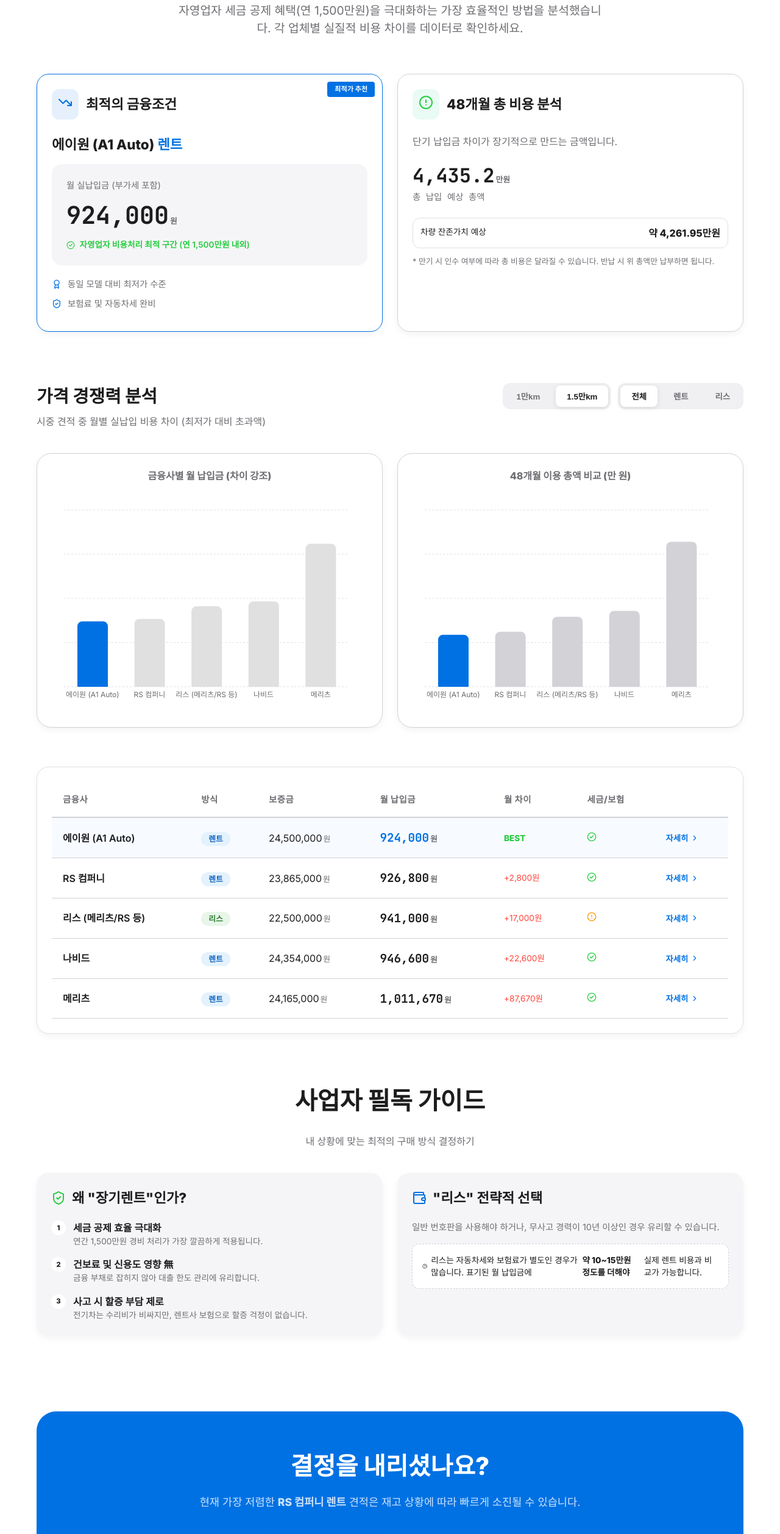
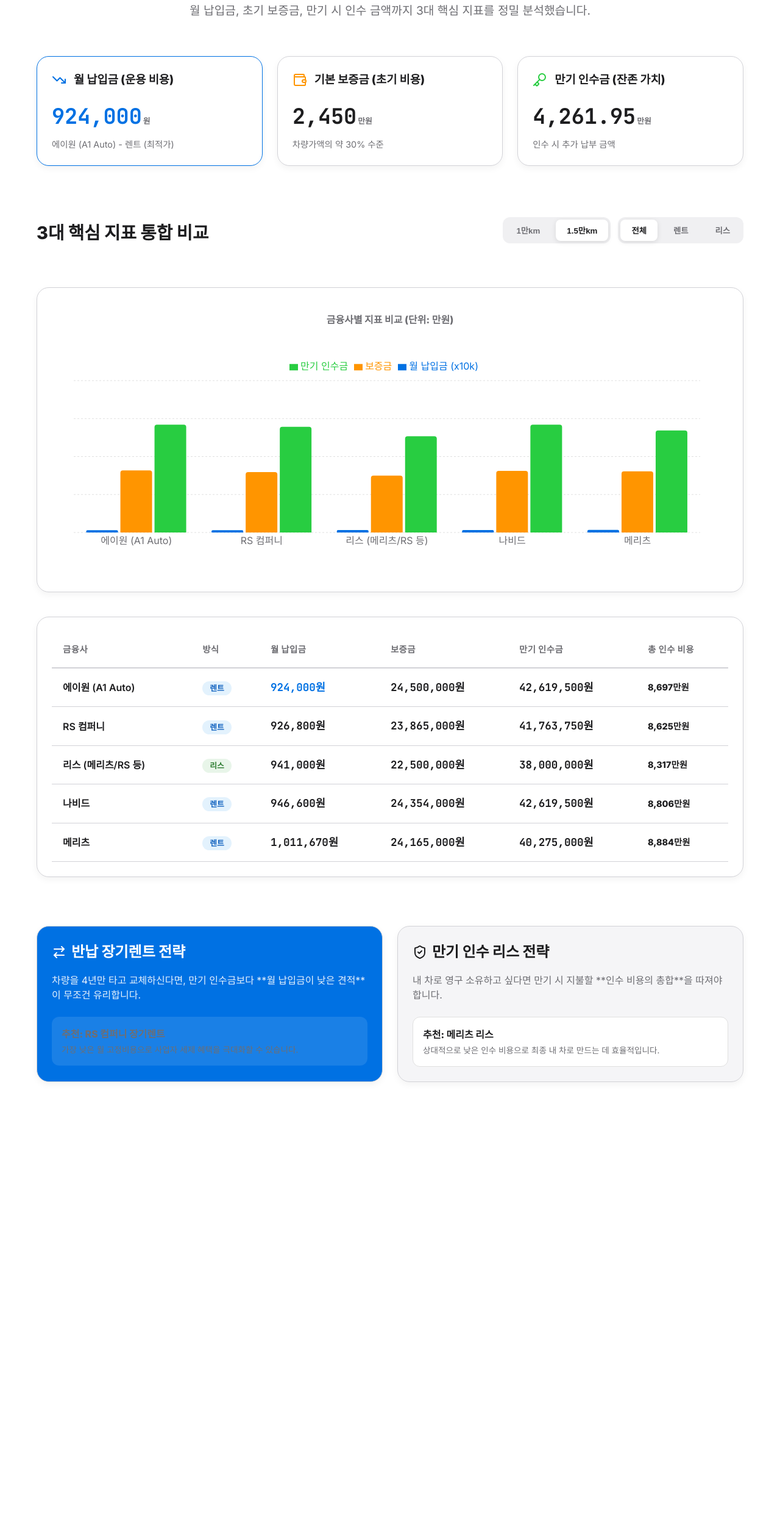
Before and after one commit to heekeunlee/ionic9_preview, a React (Vite) app: page / in a window 1280 px wide. Shown: the part 200-2715 px from the top of the page at 61% size. After the commit the page ends 2138 px from the top, so only its background shows below. Built offline with nearby package versions, Linux system fonts and the light colour scheme.

Commit message:
feat: complete multi-metric comparison dashboard

```diff
--- a/src/App.tsx
+++ b/src/App.tsx
@@ -1,12 +1,12 @@
 import { useState, useMemo } from 'react';
 import {
   BarChart, Bar, XAxis, YAxis, CartesianGrid, Tooltip, ResponsiveContainer,
-  Cell
+  Legend
 } from 'recharts';
 import {
-  TrendingDown, CheckCircle2, HelpCircle,
-  Wallet, ShieldCheck, AlertCircle,
-  ChevronRight, Award, Coins
+  TrendingDown,
+  Wallet, ShieldCheck,
+  Coins, ArrowRightLeft, Key
 } from 'lucide-react';
 import { ionicData } from './data';
 import './App.css';
@@ -18,7 +18,6 @@
   const filteredQuotes = useMemo(() => {
     return ionicData.quotes.filter(q => {
       if (activeTab !== 'all' && q.type !== activeTab) return false;
-      // Filter by mileage only for rent (since lease data might be fewer)
       if (q.type === '렌트' && q.mileage !== activeMileage) return false;
       return true;
     }).sort((a, b) => a.monthly - b.monthly);
@@ -29,12 +28,14 @@
   const chartData = useMemo(() => {
     return filteredQuotes.map(q => {
       const diffFromBest = q.monthly - bestQuote.monthly;
-      const totalCost48 = q.monthly * 48 / 10000; // in 10k units
+      const totalCost48 = q.monthly * 48 / 10000;
       return {
         name: q.company,
-        monthly: q.monthly / 10000, // Monthly payment in 10k
-        diff: diffFromBest / 10000, // Difference from best in 10k
-        total48: totalCost48, // 48 months total in 10k
+        monthly: q.monthly / 10000,
+        deposit: q.deposit / 10000,
+        residual: q.residual_value / 10000,
+        diff: diffFromBest / 10000,
+        total48: totalCost48,
         type: q.type
       };
     });
@@ -50,74 +51,52 @@
         <div style={{ display: 'inline-flex', alignItems: 'center', gap: '8px', padding: '6px 12px', background: 'rgba(0, 113, 227, 0.1)', color: 'var(--accent)', borderRadius: '99px', fontSize: '0.8rem', fontWeight: 700, marginBottom: '20px' }}>
           <Coins size={14} /> IONIC 9 PRESTIGE QUOTE ANALYSIS
         </div>
-        <h1 style={{ fontSize: '4rem', letterSpacing: '-0.02em', color: '#1d1d1f' }}>아이오닉 9 <span style={{ color: 'var(--accent)' }}>구매 가이드</span></h1>
+        <h1 style={{ fontSize: '4rem', letterSpacing: '-0.02em', color: '#1d1d1f' }}>아이오닉 9 <span style={{ color: 'var(--accent)' }}>견적 심층 비교</span></h1>
         <p style={{ maxWidth: '700px', margin: '0 auto', fontSize: '1.2rem', color: '#6e6e73' }}>
-          자영업자 세금 공제 혜택(연 1,500만원)을 극대화하는 가장 효율적인 방법을 분석했습니다.
-          각 업체별 실질적 비용 차이를 데이터로 확인하세요.
+          월 납입금, 초기 보증금, 만기 시 인수 금액까지 3대 핵심 지표를 정밀 분석했습니다.
         </p>
       </header>
 
-      {/* Top Recommendations */}
+      {/* Hero Stats */}
       <section className="fade-in" style={{ animationDelay: '0.1s' }}>
-        <div className="grid" style={{ marginBottom: '40px' }}>
-          <div className="glass-panel" style={{ background: '#fff', border: '1px solid #0071e3', position: 'relative', overflow: 'hidden' }}>
-            <div style={{ position: 'absolute', top: 12, right: 12, background: 'var(--accent)', color: '#fff', padding: '4px 12px', borderRadius: '4px', fontSize: '0.7rem', fontWeight: 800 }}>최적가 추천</div>
-            <div style={{ display: 'flex', alignItems: 'center', gap: '12px', marginBottom: '24px' }}>
-              <div style={{ padding: '10px', background: 'rgba(0, 113, 227, 0.1)', borderRadius: '12px' }}>
+        <div className="grid" style={{ marginBottom: '60px' }}>
+          <div className="glass-panel" style={{ background: '#fff', border: '1px solid #0071e3' }}>
+            <div style={{ display: 'flex', alignItems: 'center', gap: '12px', marginBottom: '20px' }}>
               <TrendingDown color="var(--accent)" />
+              <h3 style={{ marginBottom: 0 }}>월 납입금 (운용 비용)</h3>
             </div>
-              <h2 style={{ marginBottom: 0, fontSize: '1.4rem' }}>최적의 금융조건</h2>
-            </div>
-            <p style={{ color: 'var(--text-main)', fontSize: '1.4rem', fontWeight: 700, marginBottom: '8px' }}>
-              {bestQuote?.company} <span style={{ color: 'var(--accent)' }}>{bestQuote?.type}</span>
-            </p>
-            <div style={{ padding: '24px', background: '#f5f5f7', borderRadius: '16px', marginTop: '16px' }}>
-              <div style={{ fontSize: '0.9rem', color: 'var(--text-sub)' }}>월 실납입금 (부가세 포함)</div>
-              <div className="price" style={{ fontSize: '2.5rem', color: 'var(--text-main)', margin: '8px 0' }}>
+            <div className="price" style={{ fontSize: '2.2rem', color: 'var(--accent)' }}>
               {formatPrice(bestQuote?.monthly)}<span className="unit">원</span>
             </div>
-              <p style={{ fontSize: '0.85rem', color: 'var(--success)', fontWeight: 600 }}>
-                <CheckCircle2 size={14} style={{ verticalAlign: 'middle', marginRight: '4px' }} /> 자영업자 비용처리 최적 구간 (연 1,500만원 내외)
-              </p>
+            <p style={{ fontSize: '0.9rem', marginTop: '8px' }}>{bestQuote?.company} - {bestQuote?.type} (최적가)</p>
           </div>
-            <ul style={{ listStyle: 'none', marginTop: '20px', color: 'var(--text-sub)', fontSize: '0.9rem' }}>
-              <li style={{ display: 'flex', alignItems: 'center', gap: '10px', marginBottom: '10px' }}><Award size={16} color="var(--accent)" /> 동일 모델 대비 최저가 수준</li>
-              <li style={{ display: 'flex', alignItems: 'center', gap: '10px', marginBottom: '10px' }}><ShieldCheck size={16} color="var(--accent)" /> 보험료 및 자동차세 완비</li>
-            </ul>
+          <div className="glass-panel" style={{ background: '#fff' }}>
+            <div style={{ display: 'flex', alignItems: 'center', gap: '12px', marginBottom: '20px' }}>
+              <Wallet color="#ff9500" />
+              <h3 style={{ marginBottom: 0 }}>기본 보증금 (초기 비용)</h3>
             </div>
-
+            <div className="price" style={{ fontSize: '2.2rem' }}>
+              {formatPrice(bestQuote?.deposit / 10000)}<span className="unit">만원</span>
+            </div>
+            <p style={{ fontSize: '0.9rem', marginTop: '8px' }}>차량가액의 약 30% 수준</p>
+          </div>
           <div className="glass-panel" style={{ background: '#fff' }}>
-            <div style={{ display: 'flex', alignItems: 'center', gap: '12px', marginBottom: '24px' }}>
-              <div style={{ padding: '10px', background: 'rgba(50, 205, 153, 0.1)', borderRadius: '12px' }}>
-                <AlertCircle color="#28cd41" />
+            <div style={{ display: 'flex', alignItems: 'center', gap: '12px', marginBottom: '20px' }}>
+              <Key color="#28cd41" />
+              <h3 style={{ marginBottom: 0 }}>만기 인수금 (잔존 가치)</h3>
             </div>
-              <h2 style={{ marginBottom: 0, fontSize: '1.4rem' }}>48개월 총 비용 분석</h2>
+            <div className="price" style={{ fontSize: '2.2rem' }}>
+              {formatPrice(bestQuote?.residual_value / 10000)}<span className="unit">만원</span>
             </div>
-            <p style={{ marginBottom: '20px' }}>단기 납입금 차이가 장기적으로 만드는 금액입니다.</p>
-            <div className="price" style={{ fontSize: '2rem', marginBottom: '24px' }}>
-              {formatPrice(bestQuote?.monthly * 48 / 10000)}<span className="unit">만원</span>
-              <div style={{ fontSize: '0.9rem', color: 'var(--text-sub)', fontWeight: 400 }}>총 납입 예상 총액</div>
-            </div>
-            <div style={{ display: 'flex', gap: '12px', flexDirection: 'column' }}>
-              <div style={{ padding: '12px', border: '1px solid #e0e0e0', borderRadius: '12px', display: 'flex', justifyContent: 'space-between' }}>
-                <span style={{ fontSize: '0.85rem' }}>차량 잔존가치 예상</span>
-                <span style={{ fontWeight: 700 }}>약 {formatPrice(bestQuote?.residual_value / 10000)}만원</span>
-              </div>
-              <p style={{ fontSize: '0.8rem', color: 'var(--text-sub)' }}>
-                * 만기 시 인수 여부에 따라 총 비용은 달라질 수 있습니다. 반납 시 위 총액만 납부하면 됩니다.
-              </p>
-            </div>
+            <p style={{ fontSize: '0.9rem', marginTop: '8px' }}>인수 시 추가 납부 금액</p>
           </div>
         </div>
       </section>
 
-      {/* Enhanced Visual Comparison */}
-      <section className="fade-in" style={{ animationDelay: '0.2s', marginTop: '60px' }}>
+      {/* Multimetric Comparison */}
+      <section className="fade-in" style={{ animationDelay: '0.2s', marginBottom: '80px' }}>
         <div style={{ display: 'flex', justifyContent: 'space-between', alignItems: 'center', marginBottom: '40px', flexWrap: 'wrap', gap: '20px' }}>
-          <div>
-            <h2 style={{ marginBottom: '8px' }}>가격 경쟁력 분석</h2>
-            <p>시중 견적 중 월별 실납입 비용 차이 (최저가 대비 초과액)</p>
-          </div>
+          <h2>3대 핵심 지표 통합 비교</h2>
           <div style={{ display: 'flex', gap: '12px' }}>
              <div className="tab-nav">
               <button className={`tab-btn ${activeMileage === 10000 ? 'active' : ''}`} onClick={() => setActiveMileage(10000)}>1만km</button>
@@ -131,96 +110,49 @@
           </div>
         </div>
 
-        <div className="grid" style={{ marginBottom: '40px' }}>
-          <div className="glass-panel" style={{ height: '450px', background: '#fff', borderRadius: '24px' }}>
-            <h3 style={{ fontSize: '1rem', marginBottom: '24px', textAlign: 'center', color: 'var(--text-sub)' }}>금융사별 월 납입금 (차이 강조)</h3>
-            <ResponsiveContainer width="100%" height="90%">
+        <div className="glass-panel" style={{ height: '500px', background: '#fff', padding: '40px' }}>
+          <h3 style={{ fontSize: '1rem', marginBottom: '32px', textAlign: 'center', color: 'var(--text-sub)' }}>금융사별 지표 비교 (단위: 만원)</h3>
+          <ResponsiveContainer width="100%" height="85%">
             <BarChart data={chartData} margin={{ top: 20, right: 30, left: 20, bottom: 20 }}>
               <CartesianGrid strokeDasharray="3 3" vertical={false} stroke="#f0f0f0" />
-                <XAxis dataKey="name" axisLine={false} tickLine={false} tick={{ fontSize: 12 }} />
-                <YAxis axisLine={false} tickLine={false} domain={['dataMin - 5', 'auto']} hide />
+              <XAxis dataKey="name" axisLine={false} tickLine={false} />
+              <YAxis axisLine={false} tickLine={false} hide />
               <Tooltip
                 cursor={{ fill: '#f5f5f7' }}
-                  content={({ payload }) => {
-                    if (payload && payload.length) {
-                      const data = payload[0].payload;
-                      const isBest = data.name === bestQuote.company;
-                      return (
-                        <div style={{ background: '#fff', padding: '16px', border: '1px solid #e0e0e0', borderRadius: '12px', boxShadow: '0 10px 30px rgba(0,0,0,0.1)' }}>
-                          <p style={{ fontWeight: 800, marginBottom: '8px' }}>{data.name}</p>
-                          <p style={{ fontSize: '1.1rem', fontWeight: 700 }}>월 {formatPrice(data.monthly * 10000)}원</p>
-                          {!isBest && <p style={{ color: '#ff453a', fontSize: '0.85rem' }}>최적가보다 월 {formatPrice(data.diff * 10000)}원 비쌈</p>}
-                          {isBest && <p style={{ color: 'var(--success)', fontSize: '0.85rem' }}>가장 합리적인 견적</p>}
-                        </div>
-                      );
-                    }
-                    return null;
-                  }}
+                contentStyle={{ borderRadius: '16px', border: '1px solid #e0e0e0', boxShadow: '0 10px 30px rgba(0,0,0,0.1)' }}
               />
-                <Bar dataKey="monthly" radius={[8, 8, 0, 0]} barSize={50}>
-                  {chartData.map((entry, index) => (
-                    <Cell key={`cell-${index}`} fill={entry.name === bestQuote.company ? 'var(--accent)' : '#e0e0e0'} />
-                  ))}
-                </Bar>
+              <Legend verticalAlign="top" height={36}/>
+              <Bar dataKey="monthly" name="월 납입금 (x10k)" fill="var(--accent)" radius={[4, 4, 0, 0]} />
+              <Bar dataKey="deposit" name="보증금" fill="#ff9500" radius={[4, 4, 0, 0]} />
+              <Bar dataKey="residual" name="만기 인수금" fill="#28cd41" radius={[4, 4, 0, 0]} />
             </BarChart>
           </ResponsiveContainer>
         </div>
 
-          <div className="glass-panel" style={{ height: '450px', background: '#fff', borderRadius: '24px' }}>
-            <h3 style={{ fontSize: '1rem', marginBottom: '24px', textAlign: 'center', color: 'var(--text-sub)' }}>48개월 이용 총액 비교 (만 원)</h3>
-            <ResponsiveContainer width="100%" height="90%">
-              <BarChart data={chartData} margin={{ top: 20, right: 30, left: 20, bottom: 20 }}>
-                <CartesianGrid strokeDasharray="3 3" vertical={false} stroke="#f0f0f0" />
-                <XAxis dataKey="name" axisLine={false} tickLine={false} tick={{ fontSize: 12 }} />
-                <YAxis hide domain={['dataMin - 100', 'auto']} />
-                <Tooltip cursor={{ fill: '#f5f5f7' }} />
-                <Bar dataKey="total48" name="48개월 총액" radius={[8, 8, 0, 0]} barSize={50}>
-                  {chartData.map((entry, index) => (
-                    <Cell key={`cell-${index}`} fill={entry.name === bestQuote.company ? 'var(--accent)' : '#d2d2d7'} />
-                  ))}
-                </Bar>
-              </BarChart>
-            </ResponsiveContainer>
-          </div>
-        </div>
-
-        <div className="glass-panel table-container" style={{ background: '#fff', border: '1px solid #e0e0e0' }}>
+        <div className="glass-panel table-container" style={{ background: '#fff', marginTop: '40px' }}>
           <table>
             <thead>
               <tr>
                 <th>금융사</th>
                 <th>방식</th>
+                <th>월 납입금</th>
                 <th>보증금</th>
-                <th>월 납입금</th>
-                <th>월 차이</th>
-                <th>세금/보험</th>
-                <th></th>
+                <th>만기 인수금</th>
+                <th>총 인수 비용</th>
               </tr>
             </thead>
             <tbody>
               {filteredQuotes.map((q, idx) => {
-                const isBest = q.company === bestQuote.company;
-                const diff = (q.monthly - bestQuote.monthly);
+                const totalAcquisition = (q.monthly * 48 + q.residual_value);
                 return (
-                  <tr key={idx} style={{ background: isBest ? 'rgba(0, 113, 227, 0.03)' : 'transparent' }}>
+                  <tr key={idx}>
                     <td style={{ fontWeight: 600 }}>{q.company}</td>
                     <td><span className={`badge ${q.type === '렌트' ? 'badge-mid' : 'badge-low'}`}>{q.type}</span></td>
-                    <td>{formatPrice(q.deposit)}<span className="unit">원</span></td>
-                    <td className="price" style={{ color: isBest ? 'var(--accent)' : 'var(--text-main)', fontSize: '1.2rem' }}>
-                      {formatPrice(q.monthly)}<span className="unit">원</span>
-                    </td>
-                    <td style={{ fontSize: '0.85rem' }}>
-                      {diff > 0 ? (
-                        <span style={{ color: '#ff453a' }}>+{formatPrice(diff)}원</span>
-                      ) : (
-                        <span style={{ color: 'var(--success)', fontWeight: 700 }}>BEST</span>
-                      )}
-                    </td>
-                    <td>{q.includes_tax_ins ? <CheckCircle2 size={16} color="var(--success)" /> : <AlertCircle size={16} color="#ff9500" />}</td>
-                    <td style={{ textAlign: 'right' }}>
-                      <button style={{ border: 'none', background: 'transparent', color: 'var(--accent)', cursor: 'pointer', display: 'flex', alignItems: 'center', gap: '4px', fontWeight: 600 }}>
-                        자세히 <ChevronRight size={14} />
-                      </button>
+                    <td className="price" style={{ color: idx === 0 ? 'var(--accent)' : 'inherit' }}>{formatPrice(q.monthly)}원</td>
+                    <td className="price">{formatPrice(q.deposit)}원</td>
+                    <td className="price">{formatPrice(q.residual_value)}원</td>
+                    <td style={{ fontSize: '0.9rem', fontWeight: 700 }}>
+                       {formatPrice(Math.round(totalAcquisition / 10000))}만원
                     </td>
                   </tr>
                 );
@@ -230,72 +162,30 @@
         </div>
       </section>
 
-      {/* Guide Section */}
-      <section className="fade-in" style={{ animationDelay: '0.3s', marginTop: '80px' }}>
-        <div style={{ textAlign: 'center', marginBottom: '40px' }}>
-          <h2 style={{ fontSize: '2.5rem' }}>사업자 필독 가이드</h2>
-          <p>내 상황에 맞는 최적의 구매 방식 결정하기</p>
+      {/* Decision Guide */}
+      <section className="fade-in" style={{ animationDelay: '0.3s', marginBottom: '100px' }}>
+        <div className="grid">
+          <div className="glass-panel" style={{ background: '#0071e3', color: '#fff' }}>
+            <h3 style={{ color: '#fff', fontSize: '1.5rem', marginBottom: '16px', display: 'flex', alignItems: 'center', gap: '8px' }}>
+              <ArrowRightLeft /> 반납 장기렌트 전략
+            </h3>
+            <p style={{ color: 'rgba(255,255,255,0.9)', marginBottom: '24px' }}>차량을 4년만 타고 교체하신다면, 만기 인수금보다 **월 납입금이 낮은 견적**이 무조건 유리합니다.</p>
+            <div style={{ background: 'rgba(255,255,255,0.1)', padding: '16px', borderRadius: '12px' }}>
+              <p style={{ fontWeight: 700 }}>추천: RS 컴퍼니 장기렌트</p>
+              <p style={{ fontSize: '0.85rem', marginTop: '4px' }}>가장 낮은 월 고정비용으로 사업자 세제 혜택을 극대화할 수 있습니다.</p>
             </div>
-        <div className="grid">
-          <div className="glass-panel" style={{ background: '#f5f5f7', border: 'none' }}>
-            <div style={{ marginBottom: '20px', display: 'flex', alignItems: 'center', gap: '10px' }}>
-              <ShieldCheck size={24} color="var(--success)" />
-              <h3 style={{ fontSize: '1.4rem' }}>왜 "장기렌트"인가?</h3>
           </div>
-            <ul style={{ listStyle: 'none', padding: 0 }}>
-              <li style={{ marginBottom: '16px', display: 'flex', gap: '12px' }}>
-                <span style={{ background: '#fff', borderRadius: '50%', width: '24px', height: '24px', display: 'flex', alignItems: 'center', justifyContent: 'center', fontSize: '0.7rem', fontWeight: 800, flexShrink: 0 }}>1</span>
-                <div>
-                  <p style={{ color: 'var(--text-main)', fontWeight: 600 }}>세금 공제 효율 극대화</p>
-                  <p style={{ fontSize: '0.85rem' }}>연간 1,500만원 경비 처리가 가장 깔끔하게 적용됩니다.</p>
-                </div>
-              </li>
-              <li style={{ marginBottom: '16px', display: 'flex', gap: '12px' }}>
-                <span style={{ background: '#fff', borderRadius: '50%', width: '24px', height: '24px', display: 'flex', alignItems: 'center', justifyContent: 'center', fontSize: '0.7rem', fontWeight: 800, flexShrink: 0 }}>2</span>
-                <div>
-                  <p style={{ color: 'var(--text-main)', fontWeight: 600 }}>건보료 및 신용도 영향 無</p>
-                  <p style={{ fontSize: '0.85rem' }}>금융 부채로 잡히지 않아 대출 한도 관리에 유리합니다.</p>
-                </div>
-              </li>
-              <li style={{ display: 'flex', gap: '12px' }}>
-                <span style={{ background: '#fff', borderRadius: '50%', width: '24px', height: '24px', display: 'flex', alignItems: 'center', justifyContent: 'center', fontSize: '0.7rem', fontWeight: 800, flexShrink: 0 }}>3</span>
-                <div>
-                  <p style={{ color: 'var(--text-main)', fontWeight: 600 }}>사고 시 할증 부담 제로</p>
-                  <p style={{ fontSize: '0.85rem' }}>전기차는 수리비가 비싸지만, 렌트사 보험으로 할증 걱정이 없습니다.</p>
-                </div>
-              </li>
-            </ul>
-          </div>
-          <div className="glass-panel" style={{ background: '#f5f5f7', border: 'none' }}>
-            <div style={{ marginBottom: '20px', display: 'flex', alignItems: 'center', gap: '10px' }}>
-              <Wallet size={24} color="var(--accent)" />
-              <h3 style={{ fontSize: '1.4rem' }}>"리스" 전략적 선택</h3>
-            </div>
-            <p style={{ fontSize: '0.9rem', marginBottom: '16px' }}>일반 번호판을 사용해야 하거나, 무사고 경력이 10년 이상인 경우 유리할 수 있습니다.</p>
-            <div style={{ padding: '16px', background: '#fff', borderRadius: '12px', border: '1px dashed var(--glass-border)' }}>
-              <p style={{ fontSize: '0.85rem', color: 'var(--text-main)', display: 'flex', alignItems: 'center', gap: '6px' }}>
-                <HelpCircle size={14} /> 리스는 자동차세와 보험료가 별도인 경우가 많습니다. 표기된 월 납입금에 <b>약 10~15만원 정도를 더해야</b> 실제 렌트 비용과 비교가 가능합니다.
-              </p>
+          <div className="glass-panel" style={{ background: '#f5f5f7' }}>
+             <h3 style={{ fontSize: '1.5rem', marginBottom: '16px', display: 'flex', alignItems: 'center', gap: '8px' }}>
+              <ShieldCheck /> 만기 인수 리스 전략
+            </h3>
+            <p style={{ color: 'var(--text-sub)', marginBottom: '24px' }}>내 차로 영구 소유하고 싶다면 만기 시 지불할 **인수 비용의 총합**을 따져야 합니다.</p>
+            <div style={{ background: '#fff', padding: '16px', borderRadius: '12px', border: '1px solid #e0e0e0' }}>
+              <p style={{ fontWeight: 700, color: 'var(--text-main)' }}>추천: 메리츠 리스</p>
+              <p style={{ fontSize: '0.85rem', marginTop: '4px' }}>상대적으로 낮은 인수 비용으로 최종 내 차로 만드는 데 효율적입니다.</p>
             </div>
           </div>
         </div>
-      </section>
-
-      {/* Footer / Call Action */}
-      <section className="fade-in" style={{ animationDelay: '0.4s', marginTop: '100px', marginBottom: '100px', textAlign: 'center' }}>
-        <div style={{ background: 'var(--accent)', padding: '60px', borderRadius: '32px', color: '#fff' }}>
-          <h2 style={{ color: '#fff', fontSize: '2.5rem', marginBottom: '16px' }}>결정을 내리셨나요?</h2>
-          <p style={{ color: 'rgba(255,255,255,0.8)', fontSize: '1.1rem', marginBottom: '40px' }}>
-            현재 가장 저렴한 <b>RS 컴퍼니 렌트</b> 견적은 재고 상황에 따라 빠르게 소진될 수 있습니다.
-          </p>
-          <div style={{ display: 'flex', justifyContent: 'center', gap: '16px', flexWrap: 'wrap' }}>
-            <button style={{ padding: '18px 40px', borderRadius: '14px', border: 'none', background: '#fff', color: 'var(--accent)', fontWeight: 700, fontSize: '1rem', cursor: 'pointer', boxShadow: '0 10px 20px rgba(0,0,0,0.1)' }}>견적 상세 파일 받기</button>
-            <button style={{ padding: '18px 40px', borderRadius: '14px', border: '1px solid #fff', background: 'transparent', color: '#fff', fontWeight: 700, fontSize: '1rem', cursor: 'pointer' }}>영업 담당자 문의</button>
-          </div>
-        </div>
-        <p style={{ marginTop: '40px', color: 'var(--text-sub)', fontSize: '0.85rem' }}>
-          * 본 시뮬레이션은 2026년 4월 기준 견적서를 바탕으로 하며, 개인의 신용등급 및 할인 조건에 따라 달라질 수 있습니다.
-        </p>
       </section>
     </div>
   );
```
Lines whose indentation alone changed are shown as unchanged.
